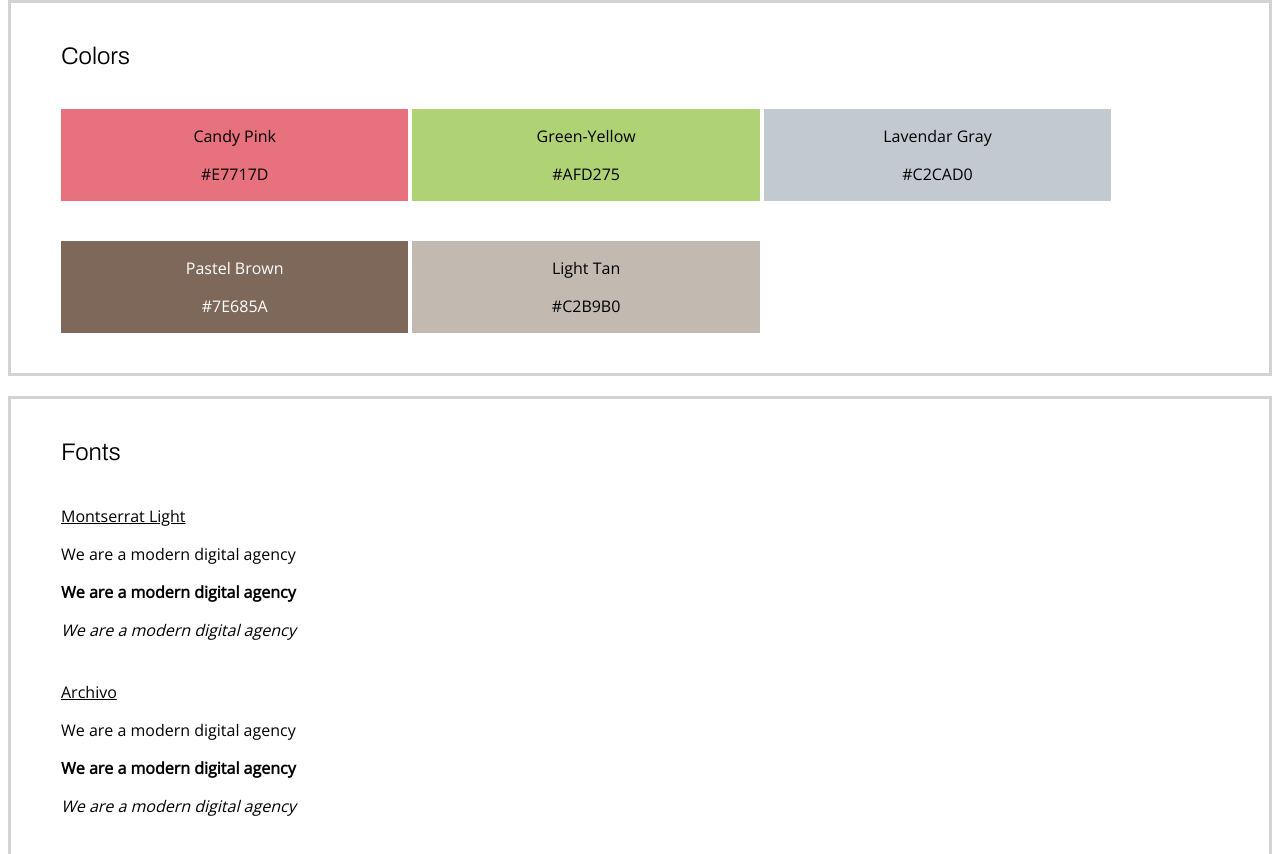
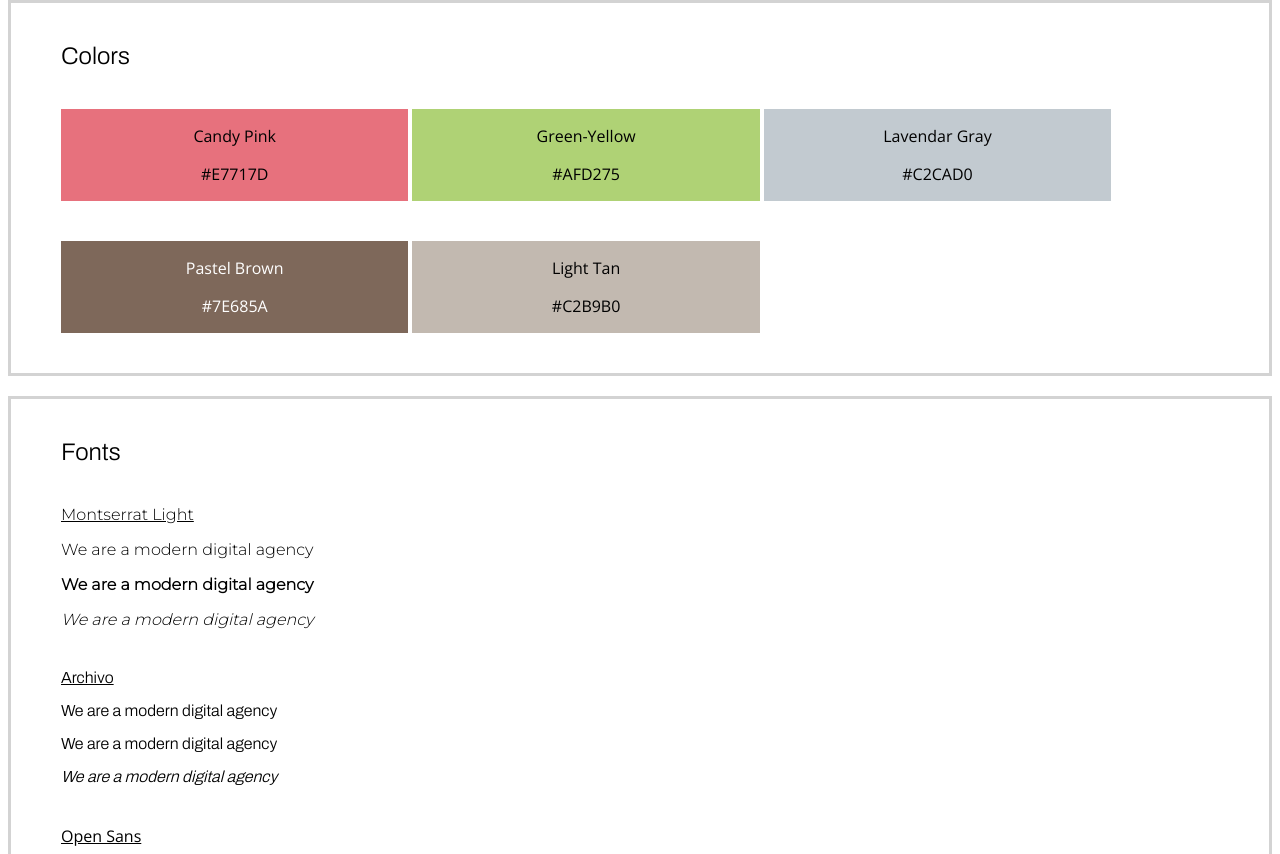
Before and after one commit to ehongkuo/Website-Style-Guide, a plain HTML site: page index.html in a window 1280 px wide. Shown: the part 82-936 px from the top of the page. Drawn offline with nearby package versions, Linux system fonts and the light colour scheme.

Commit message:
fonts bug fix

```diff
--- a/styles.css
+++ b/styles.css
@@ -49,15 +49,15 @@ section {
     margin: 40px auto;
 }
 
-.montserrat {
+.montserrat p {
     font-family: 'Montserrat', sans-serif;
 }
 
-.archivo {
+.archivo p {
     font-family: 'Archivo', sans-serif;
 }
 
-.open-sans {
+.open-sans p {
     font-family: 'Open Sans', sans-serif;
 }
 
```
